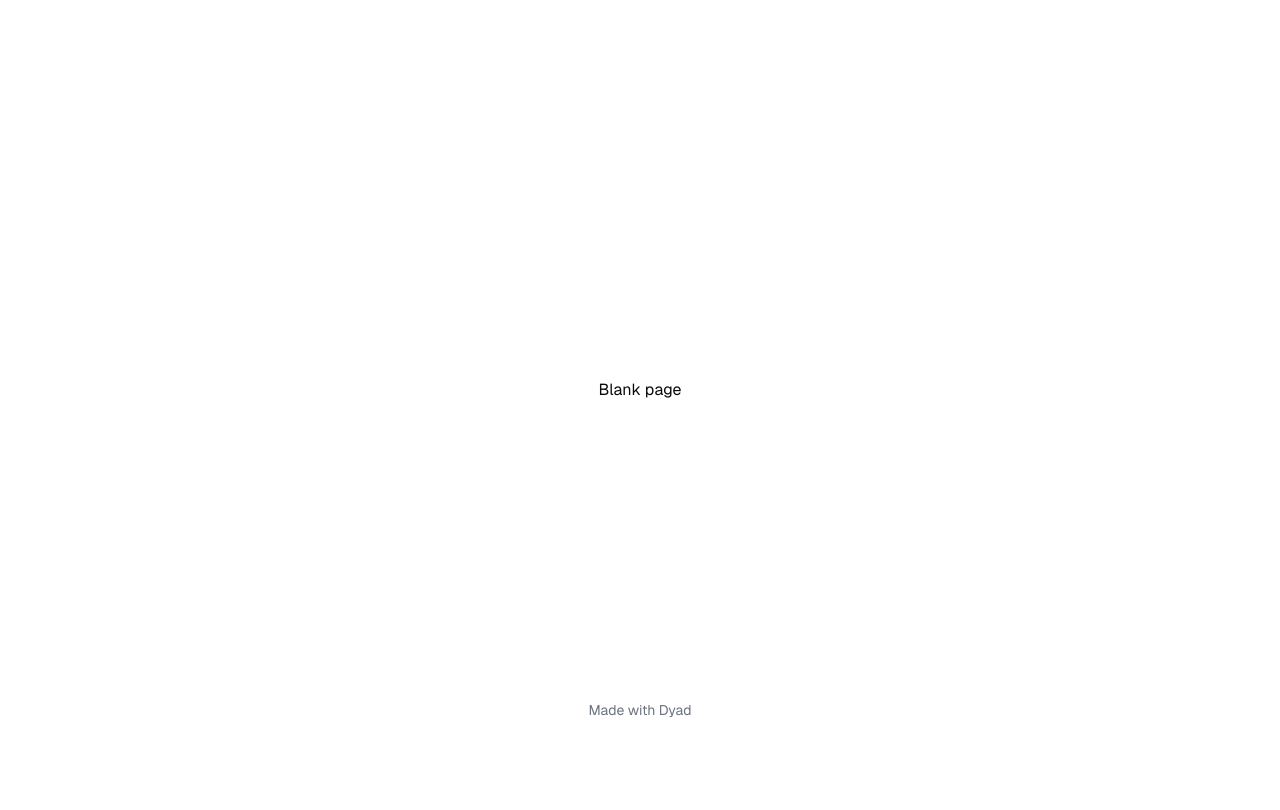
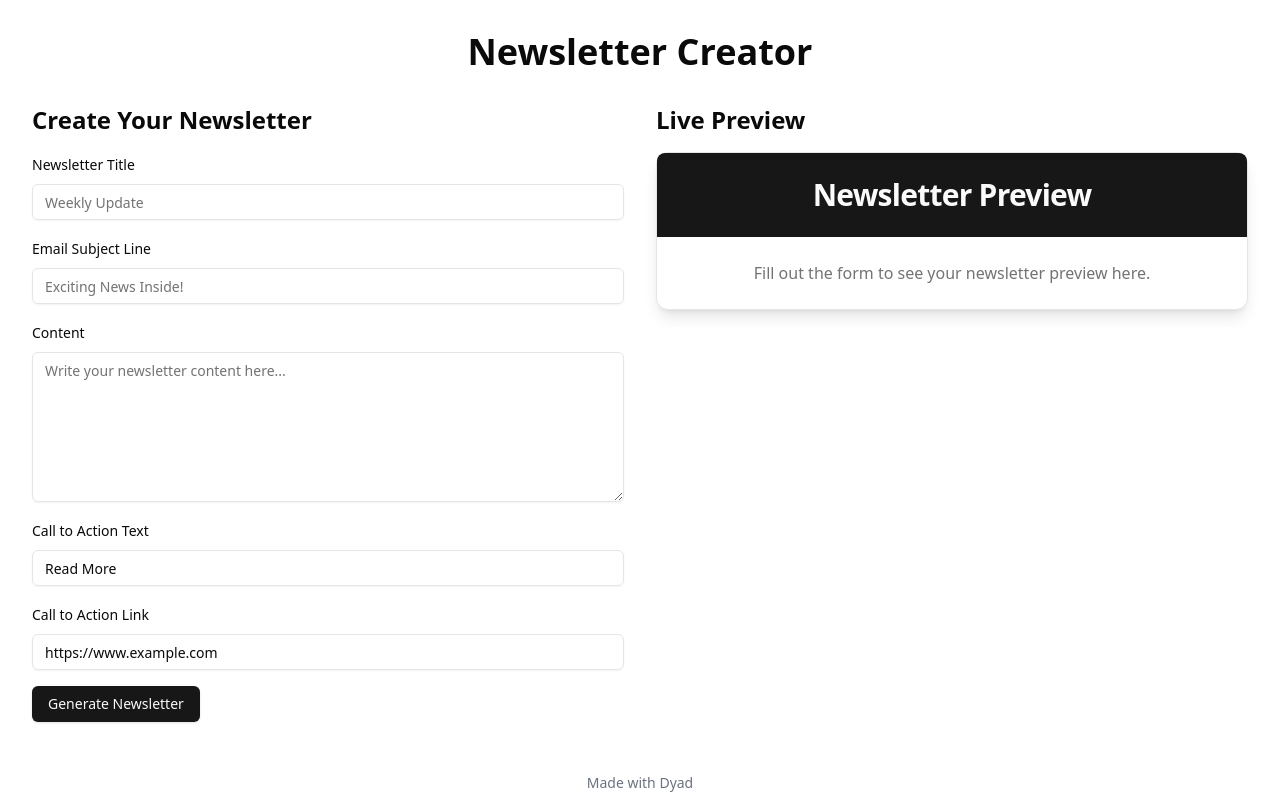
Before and after one commit to leejun-cloud/serene-chameleon-cheer, a Next.js app: page / in a window 1280 px wide. Built offline with nearby package versions, Linux system fonts and the light colour scheme.

Commit message:
[dyad] 홈 페이지에 뉴스레터 생성기 표시 - wrote 1 file(s) + extra files edited outside of Dyad

```diff
--- a/src/app/page.tsx
+++ b/src/app/page.tsx
@@ -1,12 +1,13 @@
+"use client"; // NewsletterCreatorPage가 클라이언트 컴포넌트이므로 이 파일도 클라이언트 컴포넌트로 만듭니다.
+
+import NewsletterCreatorPage from "@/app/newsletter/page";
 import { MadeWithDyad } from "@/components/made-with-dyad";
 
 export default function Home() {
   return (
-    <div className="grid grid-rows-[1fr_20px] items-center justify-items-center min-h-screen p-8 pb-20 sm:p-20 font-[family-name:var(--font-geist-sans)]">
-      <main className="flex flex-col gap-8 row-start-1 items-center sm:items-start">
-        <h1>Blank page</h1>
-      </main>
+    <>
+      <NewsletterCreatorPage />
       <MadeWithDyad />
-    </div>
+    </>
   );
 }
```
Also changed, not shown: 1 other file (tests, documents, lock files or other folders).
